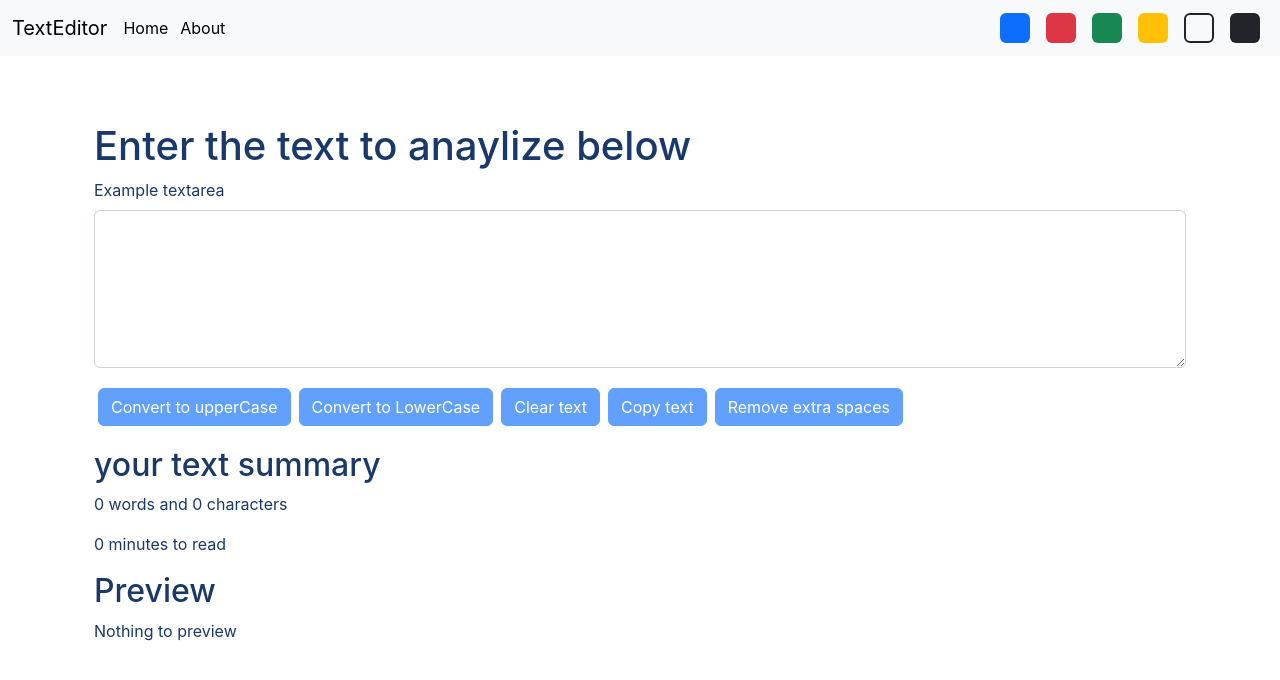
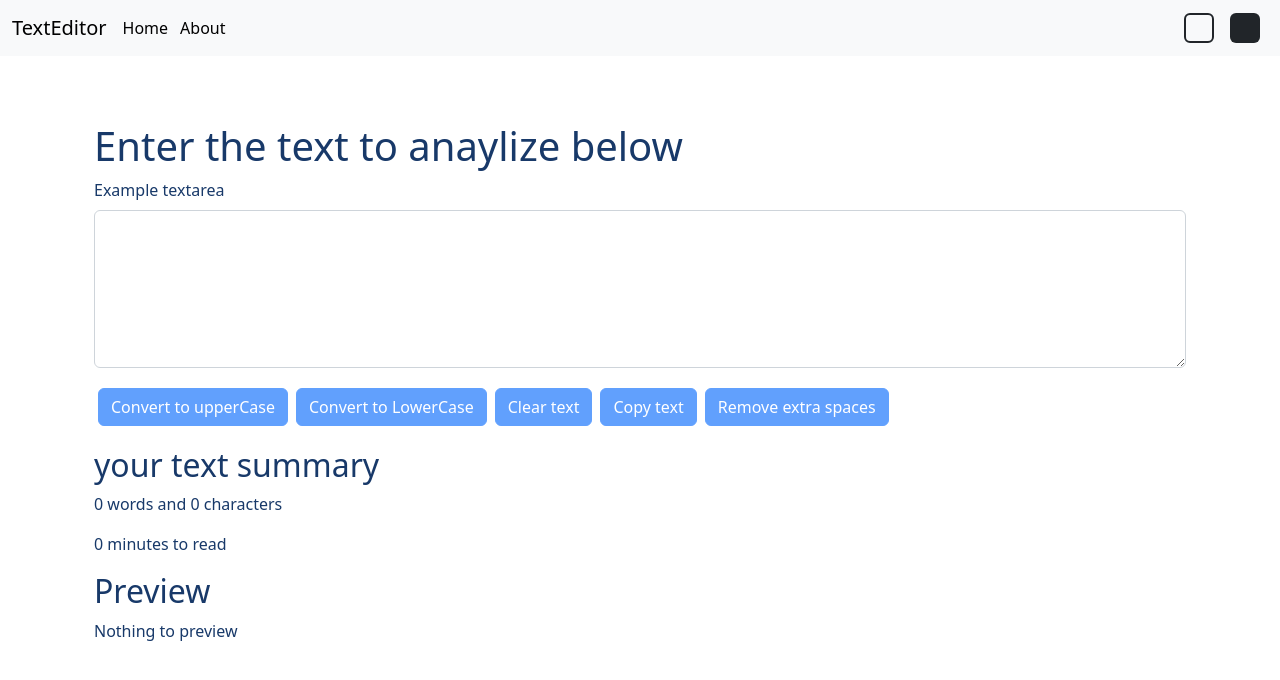
Before and after one commit to Nouman-Harri/My-react-app, a React (Create React App) app: page / in a window 1280 px wide. Shown: the top 680 px of the page. Built offline with nearby package versions, Linux system fonts and the light colour scheme.

Commit message:
fixed some simple errors in counting

```diff
--- a/src/App.js
+++ b/src/App.js
@@ -33,7 +33,7 @@ function App() {
     removeBodyClasses();
     switch (cls) {
       case "primary":
-        setTextColor("white");
+        setTextColor("danger");
         break;
       case "danger":
         setTextColor("primary");
@@ -57,18 +57,10 @@ function App() {
       setMode("dark");
       document.body.style.backgroundColor = "#183969";
       showAlert("Dark mode has been enabled", "sucess");
-      // document.title = "Harry - Dark mode";
-      // setInterval(() => {
-      //   document.title = "install my app";
-      // }, 2000);
-      // setInterval(() => {
-      //   document.title = "subscribe my app";
-      // }, 1000);
     } else {
       setMode("light");
       document.body.style.backgroundColor = "white";
       showAlert("Light mode has been enabled", "sucess");
-      // document.title = "Harry - Light mode";
     }
   };
   return (
--- a/src/components/Navbar/Navbar.js
+++ b/src/components/Navbar/Navbar.js
@@ -4,7 +4,7 @@ import PropTypes from "prop-types";
 import "./Navbar.css";
 
 export default function Navbar(props) {
-  return (
+   return (
     <>
       <nav
         className={`navbar navbar-expand-lg navbar-${props.mode} bg-${props.mode}` }
@@ -31,7 +31,7 @@ export default function Navbar(props) {
             <ul className="navbar-nav me-auto mb-2 mb-lg-0">
               <li className="nav-item">
                 <Link
-                  className={`nav-Link active text-${props.textColor}`}
+                  className={`nav-Link text-${props.textColor}`}
                   aria-current="page"
                   to="/"
                 >
@@ -48,7 +48,7 @@ export default function Navbar(props) {
               </li>
             </ul>
             <div className="d-flex">
-              <div
+              {/* <div
                 className="bg-primary rounded mx-2"
                 onClick={() => {
                   props.toggleMode("primary");
@@ -75,7 +75,7 @@ export default function Navbar(props) {
                   props.toggleMode("warning");
                 }}
                 style={{ height: "30px", width: "30px", cursor: "pointer" }}
-              ></div>
+              ></div> */}
               <div
                 className="bg-light rounded mx-2"
                 onClick={() => {
--- a/src/components/TextForm/TextForm.js
+++ b/src/components/TextForm/TextForm.js
@@ -24,10 +24,7 @@ export default function TextForm(props) {
   };
   // this function is for the copy the text
   const handleCopy = () => {
-    var text = document.getElementById("myBox");
-    text.select();
-    navigator.clipboard.writeText(text.value);
-    document.getSelection().removeAllRanges();
+    navigator.clipboard.writeText(text);
     props.showAlert("texted copied", "sucess");
   };
   //  this function is to remove the extra spacres that have been added into the text
@@ -105,7 +102,7 @@ export default function TextForm(props) {
         <h2>your text summary</h2>
         <p>
           {
-            text.split(" ").filter((element) => {
+            text.split(/\S+/).filter((element) => {
               return element.length !== 0;
             }).length
           }{" "}
--- a/src/index.css
+++ b/src/index.css
@@ -1,13 +1,3 @@
-body {
-  margin: 0;
-  font-family: -apple-system, BlinkMacSystemFont, 'Segoe UI', 'Roboto', 'Oxygen',
-    'Ubuntu', 'Cantarell', 'Fira Sans', 'Droid Sans', 'Helvetica Neue',
-    sans-serif;
-  -webkit-font-smoothing: antialiased;
-  -moz-osx-font-smoothing: grayscale;
-}
-
-code {
-  font-family: source-code-pro, Menlo, Monaco, Consolas, 'Courier New',
-    monospace;
-}
+/* .accordion-button::after {
+  filter: invert(1);
+} */
```
